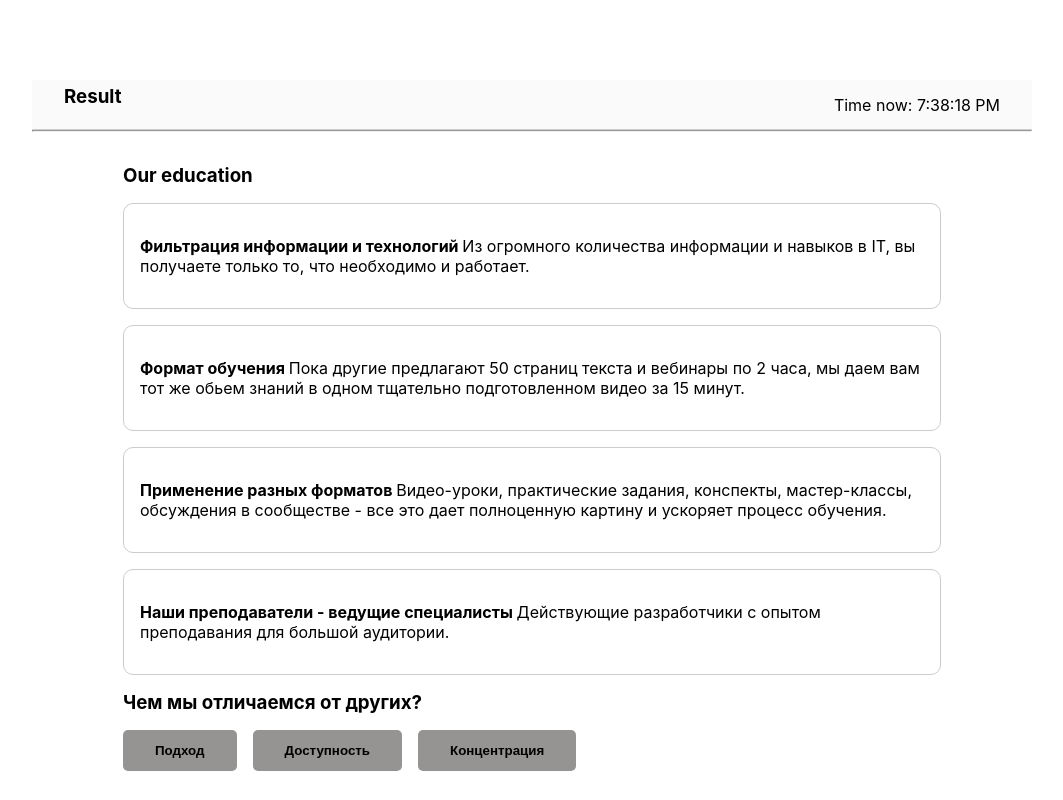
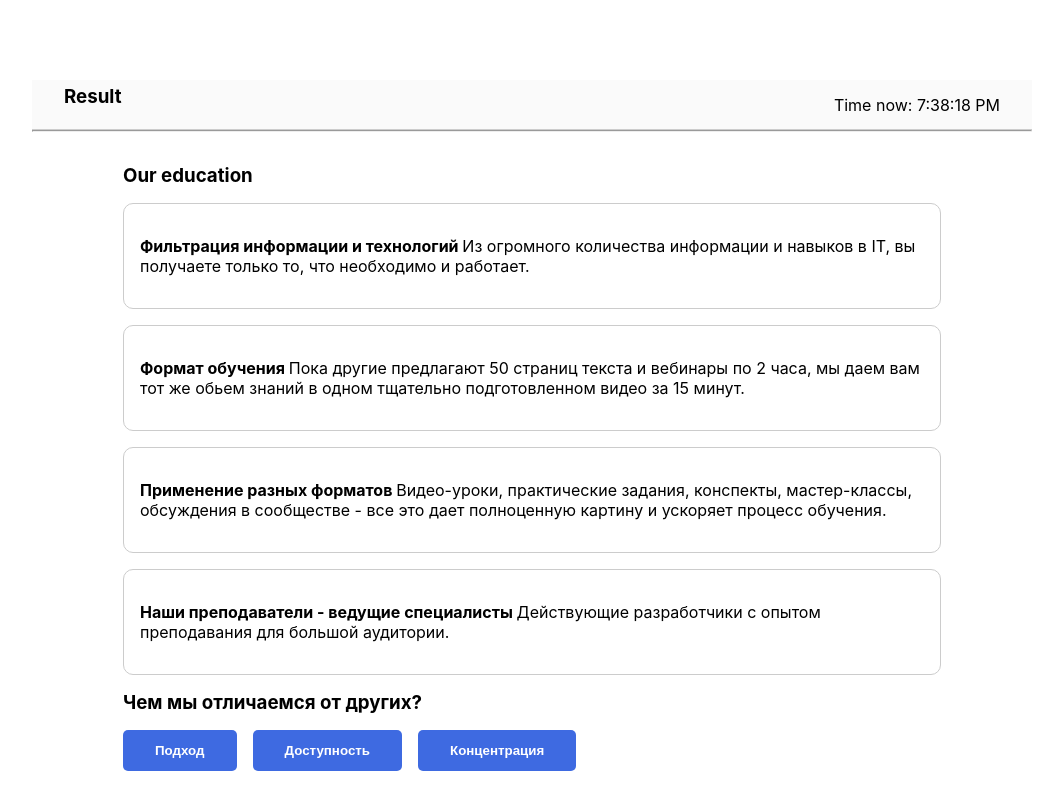
Before and after one commit to AleksandrKompanetc/react-application, a React (Create React App) app: page / in a window 1280 px wide. Shown: the whole page, without its empty margins (108-1171 px from the left). Built offline with nearby package versions, Linux system fonts and the light colour scheme; the HTML template or start-up script is replaced by a standard one.

Commit message:
added changes

```diff
--- a/src/App.js
+++ b/src/App.js
@@ -12,6 +12,9 @@ import Button from './components/Button/Button';
 // ]
 
 export default function App() {
+  function handleClick() {
+
+  }
   // const [active, setActive] = useState(null);
   return (
     // <ul>
@@ -44,9 +47,9 @@ export default function App() {
         </section>
         <section>
           <h3>Чем мы отличаемся от других?</h3>
-          <Button>Подход</Button>
-          <Button>Доступность</Button>
-          <Button>Концентрация</Button>
+          <Button onClick={handleClick}>Подход</Button>
+          <Button onClick={handleClick}>Доступность</Button>
+          <Button onClick={handleClick}>Концентрация</Button>
         </section>
       </main>
     </div>
--- a/src/components/Button/Button.jsx
+++ b/src/components/Button/Button.jsx
@@ -1,5 +1,6 @@
 import './Button.css';
 
-export default function Button({children}) {
-  return <button className='button'>{children}</button>
+export default function Button({children, onClick}) {
+
+  return <button className='button active' onClick={onClick}>{children}</button>
 }
```
Also changed, not shown: src/data.js (line endings or trailing spaces).
